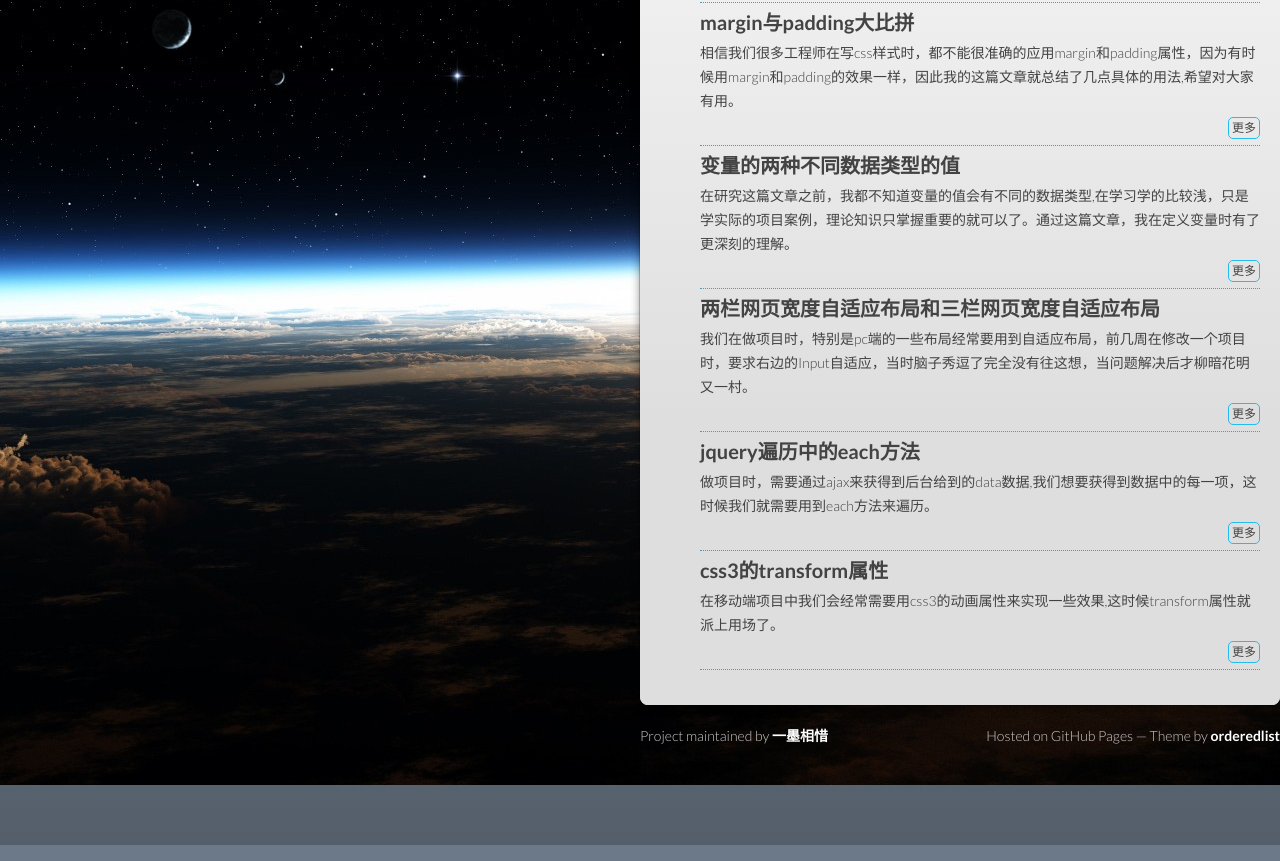
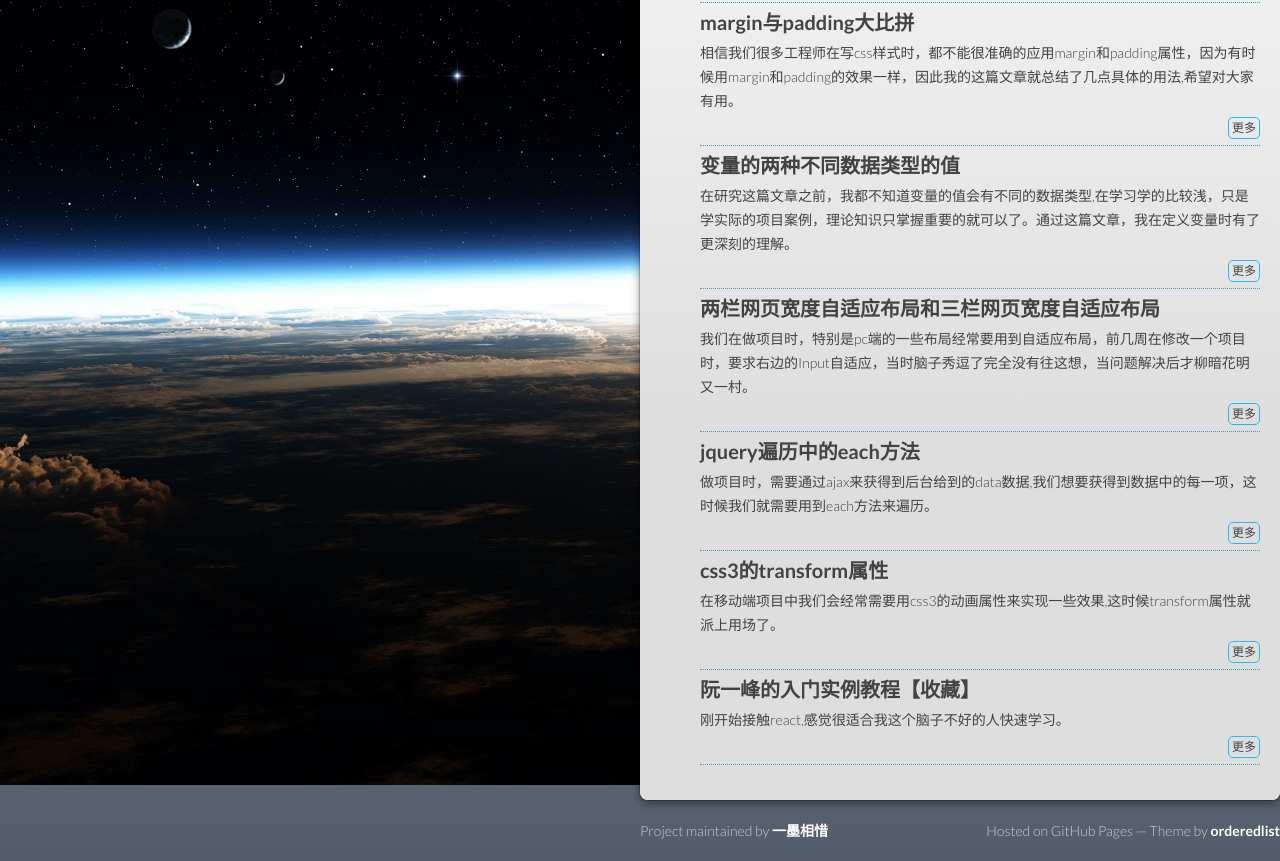
Before and after one commit to LSYY888/ruby.github.io, a plain HTML site: page main-content.html in a window 1280 px wide. Shown: the part 415-1276 px from the top of the page. Drawn offline with Linux system fonts and the light colour scheme.

Commit message:
ruby-blog

```diff
--- a/main-content.html
+++ b/main-content.html
@@ -73,6 +73,13 @@
               </p>
               <a href="https://github.com/fedlover/fedlovers-blog/issues/15">更多</a>
             </li>
+            <li class="clearfix">
+              <h4>阮一峰的入门实例教程【收藏】</h4>
+              <p>
+                刚开始接触react,感觉很适合我这个脑子不好的人快速学习。
+              </p>
+              <a href="http://www.ruanyifeng.com/blog/2015/03/react.html">更多</a>
+            </li>
           </ul>
         </section>
       </div>
```
